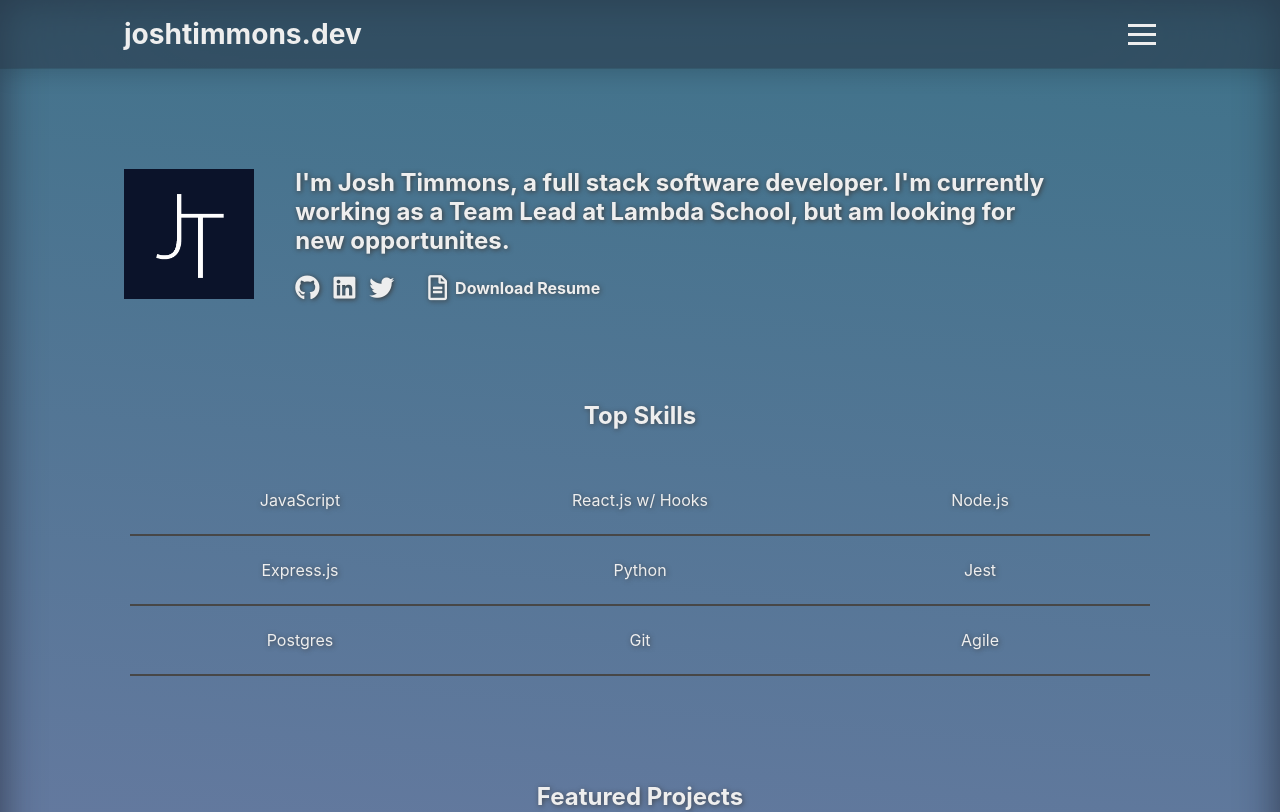
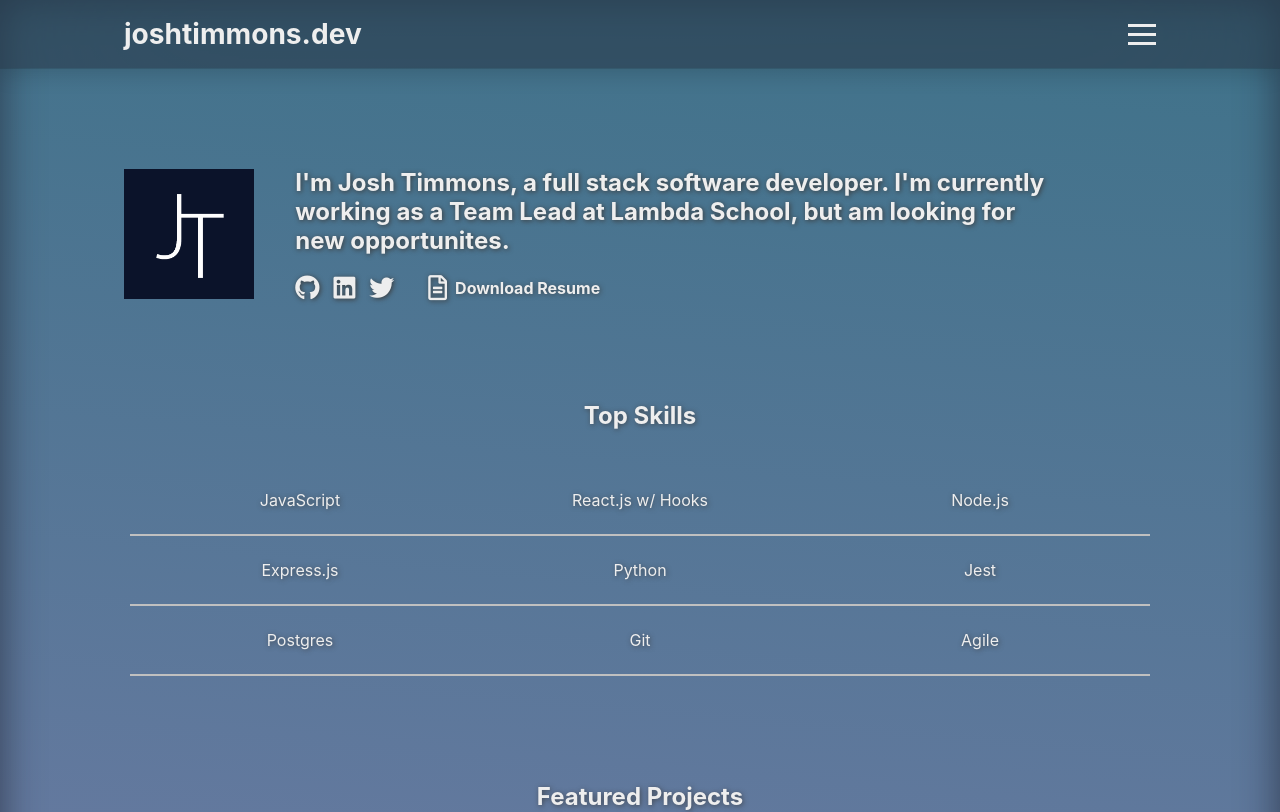
Before and after one commit to josh182014/portfolio-site, a React (Create React App) app: page / in a window 1280 px wide. Shown: the top 812 px of the page. Built offline with nearby package versions, Linux system fonts and the light colour scheme.

Commit message:
changed skills border color

```diff
--- a/src/components/Projects/Projects.scss
+++ b/src/components/Projects/Projects.scss
@@ -204,7 +204,7 @@
 
         li {
             list-style-type: none;
-            border-bottom: 2px solid rgb(71, 71, 71);
+            border-bottom: 2px solid rgb(192, 192, 192);
             padding: 24px 20px;
             width: 25%;
             text-shadow: 1px 1px 5px rgba(58, 58, 58, 0.74);
```
